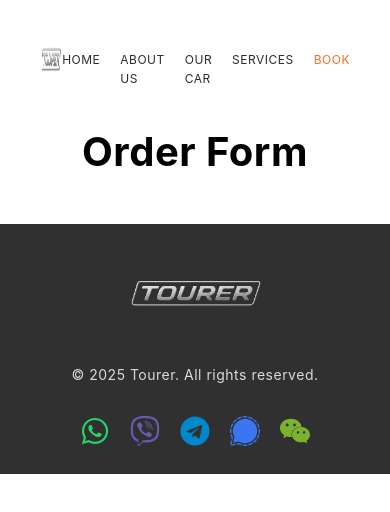
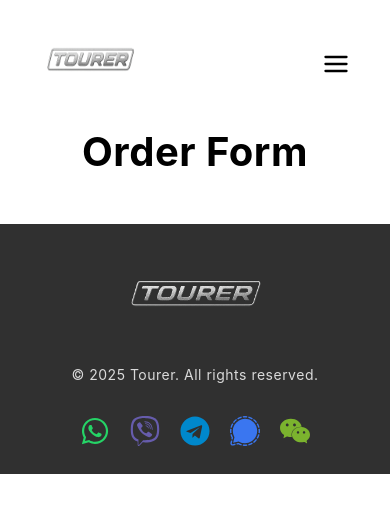
Before and after one commit to AliceMozyrko/tourer-app, a React (Vite) app: page /book in a window 390 px wide. Shown: the top 512 px of the page. Built offline with nearby package versions, Linux system fonts and the light colour scheme.

Commit message:
burger menu

```diff
--- a/src/components/Navigation/Navigation.jsx
+++ b/src/components/Navigation/Navigation.jsx
@@ -1,53 +1,50 @@
-// import { Navbar, Nav, Container } from 'react-bootstrap';
+import { useState } from "react";
 import { NavLink } from "react-router-dom";
+import { HashLink } from "react-router-hash-link";
+import { FiMenu, FiX } from "react-icons/fi";
+import clsx from "clsx";
 import logo from "../../../public/img/logo.png";
-import { HashLink } from "react-router-hash-link";
-// import burger from "../../../assets/images/burger.png"
-import clsx from "clsx";
-import css from "./Navigation.module.css"
+import css from "./Navigation.module.css";
 
-const makeLinkClass = ({isActive}) => {
-  return clsx(css.link, isActive && css.active)
-}
+const makeLinkClass = ({ isActive }) => {
+  return clsx(css.link, isActive && css.active);
+};
 
 const Navigation = () => {
+  const [isOpen, setIsOpen] = useState(false);
+
+  const toggleMenu = () => setIsOpen(!isOpen);
+  const closeMenu = () => setIsOpen(false);
 
   return (
-    // <Navbar expand="md" className={clsx(css.maindiv)}>
-    //   {/* <Container fluid className="d-flex justify-content-between align-items-center"> */}
-    //     {/* <NavLink to="/">
-    //       <img src={logo} alt="Gren Logo" width={100} height={90} className={css.logo} />
-    //     </NavLink> */}
+    <nav className={css.container}>
+      <NavLink to="/" onClick={closeMenu}>
+        <img src={logo} alt="logo" className={css.logo} />
+      </NavLink>
 
-    //     {/* <Navbar.Toggle aria-controls="main-navbar-nav" className="me-2">
-    //       <img src={burger} alt="Menu" className={css.burgerIcon}/>
-    //     </Navbar.Toggle> */}
+      <div className={css.burger} onClick={toggleMenu}>
+        {isOpen ? <FiX size={28} className={css.cross} /> : <FiMenu size={28} />}
+      </div>
 
-    //     <Navbar.Collapse id="main-navbar-nav" className={css.burger}>
-    //       <Nav className={clsx("ms-auto", css.navCollapseMobile)}>
-    //       </Nav>
-    //     </Navbar.Collapse>
-    //   {/* </Container> */}
-    // </Navbar>
-    <nav className={css.container}>
-      <NavLink to="/">
-        <img
-          src={logo}
-          alt="logo"
-          className={css.logo} />
-      </NavLink>
-      <div className={css.links}>
-        <NavLink to="/" className={makeLinkClass}>HOME</NavLink>
-
-        <HashLink smooth to="/#about" className={css.link}>ABOUT US</HashLink>
-        <HashLink smooth to="/#car" className={css.link}>OUR CAR</HashLink>
-        <HashLink smooth to="/#services" className={css.link}>SERVICES</HashLink>
-
-        <NavLink to="/book" className={makeLinkClass}>BOOK</NavLink>
+      <div className={clsx(css.links, isOpen && css.showMenu)}>
+        <NavLink to="/" className={makeLinkClass} onClick={closeMenu}>
+          HOME
+        </NavLink>
+        <HashLink smooth to="/#about" className={css.link} onClick={closeMenu}>
+          ABOUT US
+        </HashLink>
+        <HashLink smooth to="/#car" className={css.link} onClick={closeMenu}>
+          OUR CAR
+        </HashLink>
+        <HashLink smooth to="/#services" className={css.link} onClick={closeMenu}>
+          SERVICES
+        </HashLink>
+        <NavLink to="/book" className={makeLinkClass} onClick={closeMenu}>
+          BOOK
+        </NavLink>
       </div>
     </nav>
+  );
+};
 
-  );
-}
-
-export default Navigation
+export default Navigation;
--- a/src/components/Navigation/Navigation.module.css
+++ b/src/components/Navigation/Navigation.module.css
@@ -21,7 +21,7 @@
 .link {
   position: relative;
   color: #2c2c2c;
-  font-size: 12px;
+  font-size: 10px;
 }
 
 .link:hover,
@@ -38,8 +38,8 @@
 }
 
 @media screen and (min-width: 1158px) {
-  .container{
-    padding: 0 70px;
+.container{
+  padding: 0 70px;
   }
   .links {
   gap: 40px;
@@ -48,3 +48,42 @@
   font-size: 18px;
 }
 }
+
+.burger {
+  display: none;
+  cursor: pointer;
+  margin-top: 50px;
+  z-index: 110;
+}
+
+@media screen and (max-width: 768px) {
+  .links {
+    display: none;
+    position: fixed;
+    top: 0;
+    left: 0;
+    width: 100%;
+    background: rgba(0, 0, 0, 0.703);
+    flex-direction: column;
+    gap: 20px;
+    justify-content: center;
+    align-items: center;
+    padding: 20px 0;
+    margin-top: 0;
+    z-index: 100;
+  }
+  .link {
+  color: white;
+}
+  .showMenu {
+    display: flex;
+  }
+
+  .burger {
+    display: block;
+  }
+  .cross{
+    position: fixed;
+    right: 40px;
+  }
+}
```
